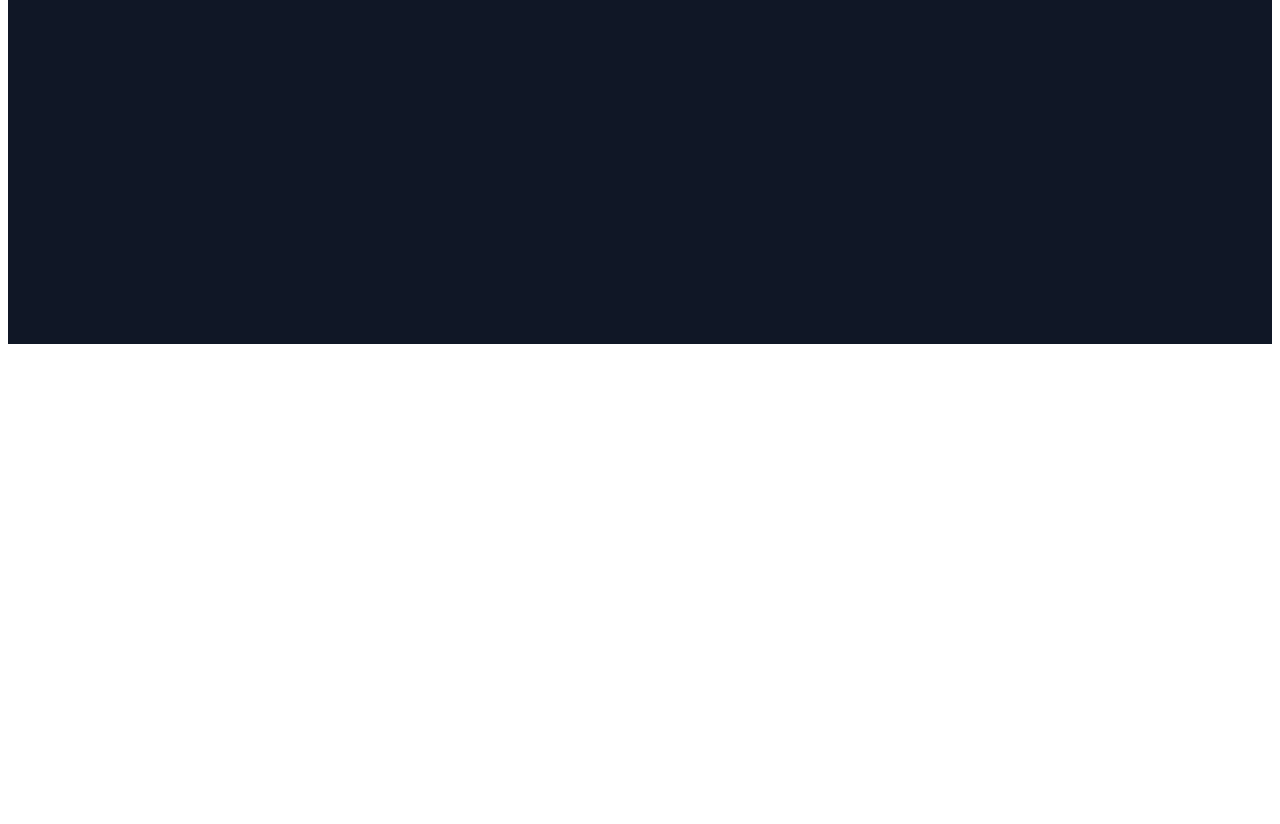
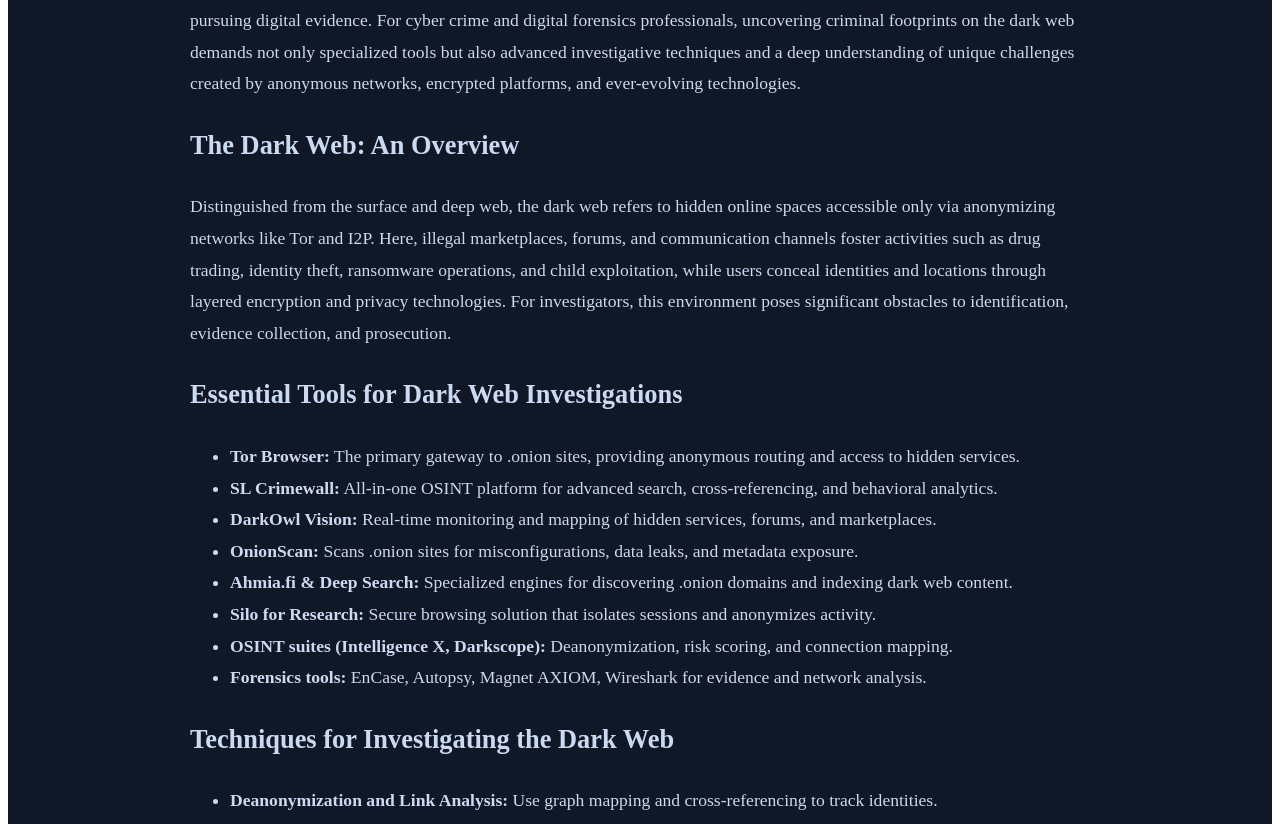
Before and after one commit to JassSangale/poortfolio, a Next.js app: page /articles/dark-web-investigations in a window 1280 px wide. Before the commit this address had no page. Shown: the part 464-1288 px from the top of the page. Before the commit the page ends 816 px from the top, so only its background shows below. Built offline with nearby package versions, Linux system fonts and the light colour scheme.

Commit message:
filessss

```diff
--- a/pages/articles/[slug].js
+++ b/pages/articles/[slug].js
@@ -120,6 +120,52 @@
         <br/>
         <strong>Ready to share your story?</strong> Start building your Google Sites portfolio today and let your data work for you.
       </p>
+    `
+  },
+  {
+    slug: "dark-web-investigations",
+    title: "Dark Web Investigations: Tools, Techniques, and Challenges",
+    author: "Jass Sangale",
+    subject: "Cyber Crime Investigation & Digital Forensics",
+    desc: "Comprehensive insights into dark web investigations—including key tools, advanced forensic techniques, and the critical challenges investigators face in the cyberspace.",
+    videoUrl: "",
+    content: `
+      <h2>Introduction</h2>
+      <p>In today’s cybersecurity landscape, the dark web remains both a hub for illicit activities and a critical focus for investigators pursuing digital evidence. For cyber crime and digital forensics professionals, uncovering criminal footprints on the dark web demands not only specialized tools but also advanced investigative techniques and a deep understanding of unique challenges created by anonymous networks, encrypted platforms, and ever-evolving technologies.</p>
+      <h2>The Dark Web: An Overview</h2>
+      <p>Distinguished from the surface and deep web, the dark web refers to hidden online spaces accessible only via anonymizing networks like Tor and I2P. Here, illegal marketplaces, forums, and communication channels foster activities such as drug trading, identity theft, ransomware operations, and child exploitation, while users conceal identities and locations through layered encryption and privacy technologies. For investigators, this environment poses significant obstacles to identification, evidence collection, and prosecution.</p>
+      <h2>Essential Tools for Dark Web Investigations</h2>
+      <ul>
+        <li><strong>Tor Browser:</strong> The primary gateway to .onion sites, providing anonymous routing and access to hidden services.</li>
+        <li><strong>SL Crimewall:</strong> All-in-one OSINT platform for advanced search, cross-referencing, and behavioral analytics.</li>
+        <li><strong>DarkOwl Vision:</strong> Real-time monitoring and mapping of hidden services, forums, and marketplaces.</li>
+        <li><strong>OnionScan:</strong> Scans .onion sites for misconfigurations, data leaks, and metadata exposure.</li>
+        <li><strong>Ahmia.fi & Deep Search:</strong> Specialized engines for discovering .onion domains and indexing dark web content.</li>
+        <li><strong>Silo for Research:</strong> Secure browsing solution that isolates sessions and anonymizes activity.</li>
+        <li><strong>OSINT suites (Intelligence X, Darkscope):</strong> Deanonymization, risk scoring, and connection mapping.</li>
+        <li><strong>Forensics tools:</strong> EnCase, Autopsy, Magnet AXIOM, Wireshark for evidence and network analysis.</li>
+      </ul>
+      <h2>Techniques for Investigating the Dark Web</h2>
+      <ul>
+        <li><strong>Deanonymization and Link Analysis:</strong> Use graph mapping and cross-referencing to track identities.</li>
+        <li><strong>Cryptocurrency Tracking:</strong> Blockchain analysis to follow financial transactions.</li>
+        <li><strong>Threat Intelligence Gathering:</strong> Automated crawlers to detect new threats and breaches.</li>
+        <li><strong>Evidence Collection and Chain of Custody:</strong> Best practices to maintain evidence integrity.</li>
+        <li><strong>Social Engineering and Human Intelligence:</strong> Undercover community infiltration and covert research.</li>
+        <li><strong>Metadata & Vulnerability Analysis:</strong> Expose infrastructure, IP leaks, and encryption flaws.</li>
+      </ul>
+      <h2>Challenges in Dark Web Investigations</h2>
+      <ul>
+        <li><strong>Anonymity & Encryption:</strong> Acquiring evidence and attribution is challenging due to multi-layered privacy.</li>
+        <li><strong>Volume & Volatility:</strong> Frequent site changes and data bursts impede systematic investigation.</li>
+        <li><strong>Legal & Ethical Boundaries:</strong> Issues with jurisdiction, privacy, and entrapment.</li>
+        <li><strong>Technological Arms Race:</strong> Evolving countermeasures and anti-censorship tactics.</li>
+        <li><strong>Human Factors:</strong> Risk of errors and need for multidisciplinary skills.</li>
+      </ul>
+      <h2>Case Study Highlights</h2>
+      <p>Law enforcement uses OSINT tools to deanonymize ransomware groups, trace cryptocurrency, and leverage AI for clustering dark web user behavior. Success hinges on technology, sharing intel, and legal rigor.</p>
+      <h2>Conclusion</h2>
+      <p>Dark web investigations remain a formidable frontier in cyber crime investigation and digital forensics. Specialists must use sophisticated OSINT, forensic software, and adaptive methods to keep pace with organized cyber criminals and safeguard digital ecosystems.</p>
     `
   }
 ];
```
Also changed, not shown: components/Articles.js (+7 -0 lines).
